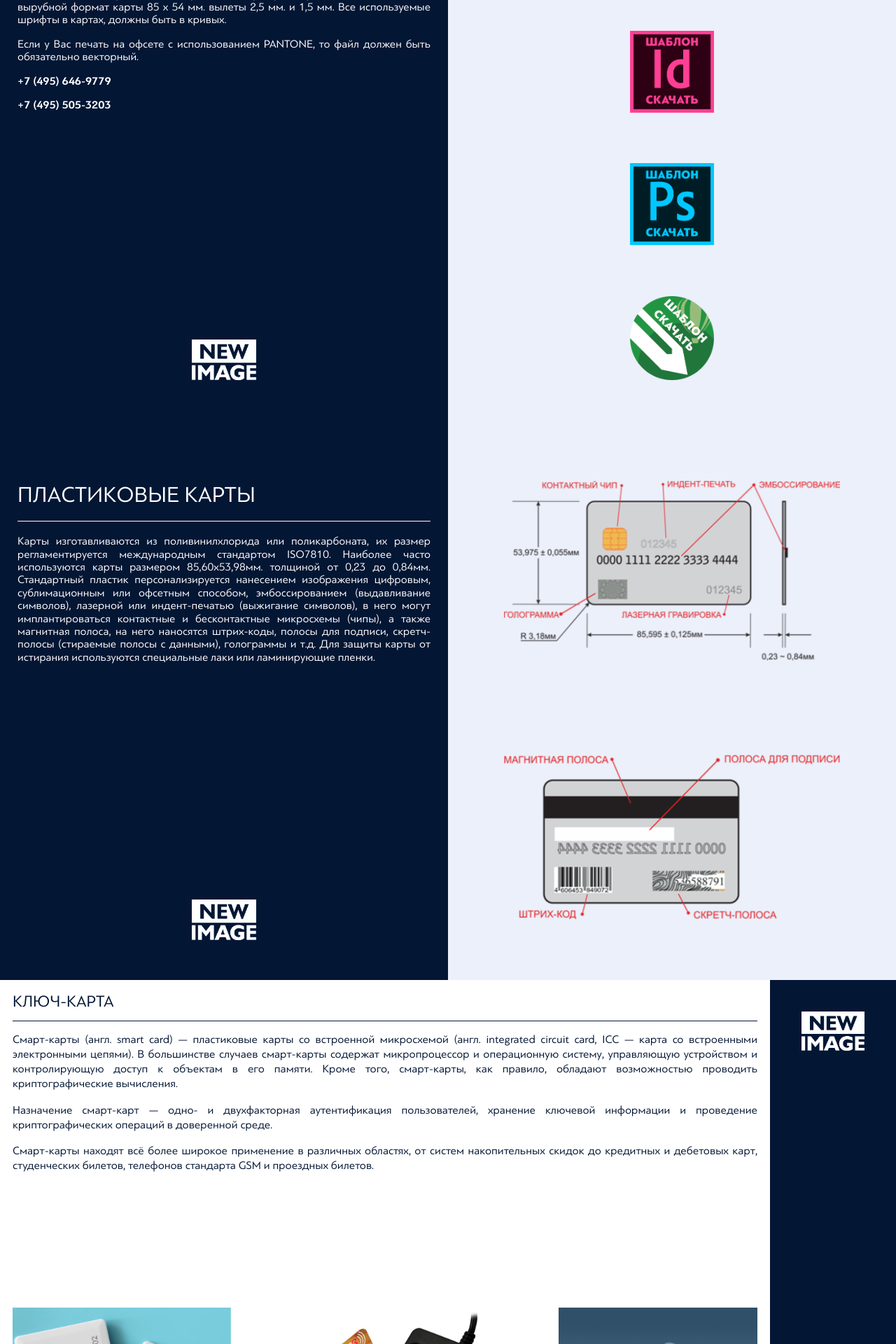
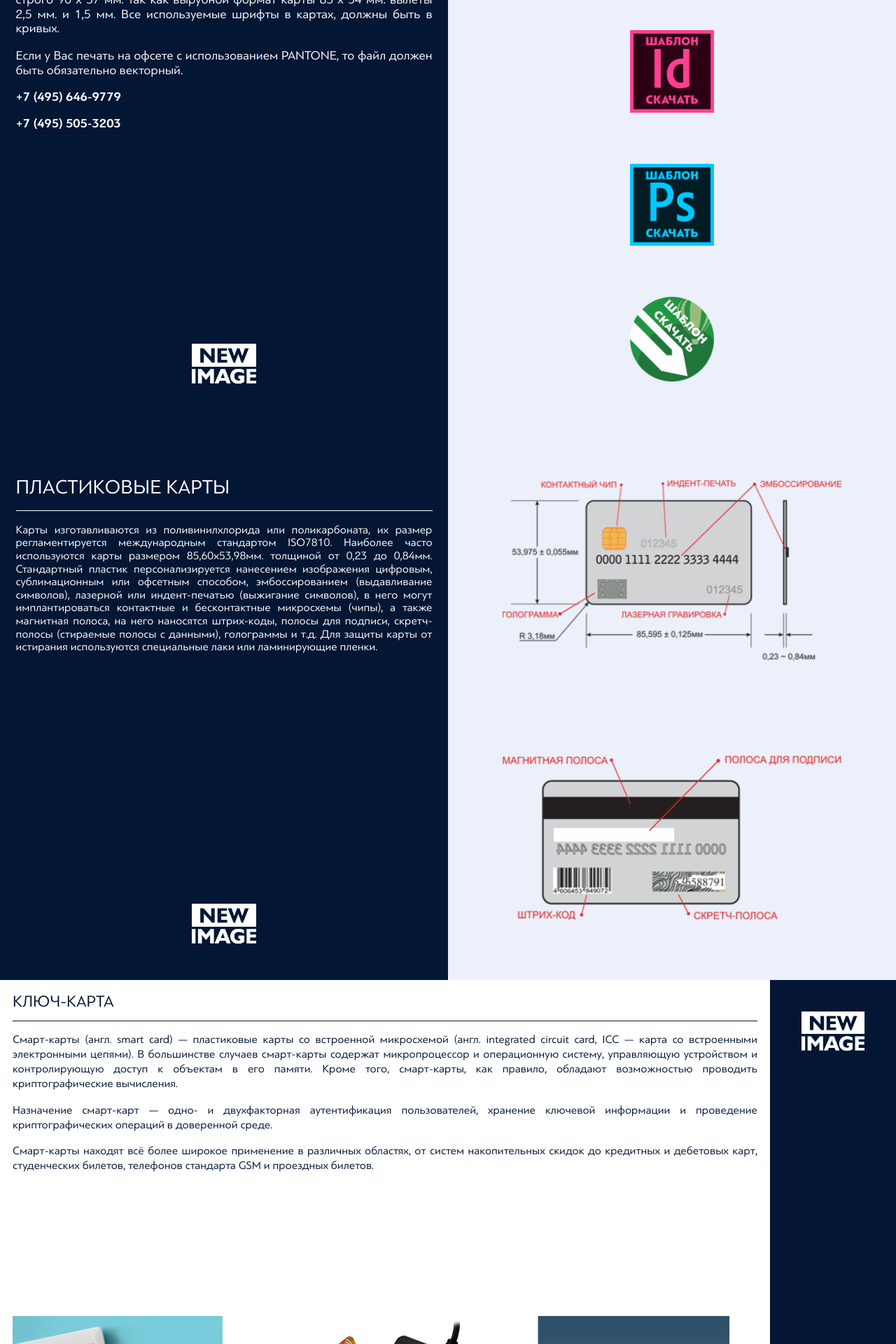
Before and after one commit to digunin/newimage, a PHP site: page /html/cards.html in a window 1280 px wide. Shown: the part 200-2120 px from the top of the page at 70% size. Run offline with PHP 8.4, Linux system fonts and the light colour scheme.

Commit message:
Исправление верстки под IE и корректировка размера шрифтов

```diff
--- a/css/services-style.css
+++ b/css/services-style.css
@@ -40,7 +40,7 @@
 }
 
 .container {
-  font-size: 1rem;
+  font-size: 1.1rem;
 }
 
 .container .sidebar {
@@ -100,6 +100,9 @@
 
 .container .content-info {
   color: #031634;
+  -webkit-box-flex: 1;
+      -ms-flex: 1;
+          flex: 1;
 }
 
 .container .content-info .content-header {
@@ -129,7 +132,7 @@
   display: -webkit-box;
   display: -ms-flexbox;
   display: flex;
-  font-size: 1rem;
+  font-size: 1.1rem;
 }
 
 .primary-services-container .side {
@@ -172,8 +175,12 @@
 }
 
 .primary-services-container .left-side-info {
-  font-size: 1.6rem;
+  font-size: 1.8em;
   text-align: justify;
+}
+
+.primary-services-container .left-side-info p:first-child {
+  margin-top: 0;
 }
 
 .primary-services-container .left-side-footer {
@@ -239,6 +246,10 @@
   background-origin: content-box;
 }
 
+#cards1 .primary-services-container .left-side-info {
+  font-size: 2em;
+}
+
 #cards1 .primary-services-container .left-side, #cards2 .primary-services-container .left-side {
   background-color: #031634;
   color: white;
@@ -246,10 +257,6 @@
 
 #cards1 .primary-services-container .left-side-header::after, #cards2 .primary-services-container .left-side-header::after {
   background-color: white;
-}
-
-#cards1 .primary-services-container .left-side-info p:first-child, #cards2 .primary-services-container .left-side-info p:first-child {
-  margin-top: 0;
 }
 
 #cards1 .primary-services-container .left-side-info p.phone, #cards2 .primary-services-container .left-side-info p.phone {
@@ -274,6 +281,7 @@
       -ms-grid-row-align: center;
       align-self: center;
   width: 80%;
+  min-height: 1px;
 }
 
 #cards1 .primary-services-container .right-side a, #cards2 .primary-services-container .right-side a {
@@ -281,6 +289,7 @@
       -ms-grid-row-align: center;
       align-self: center;
   width: 20%;
+  min-height: 1px;
 }
 
 #cards1 .primary-services-container .right-side a img, #cards2 .primary-services-container .right-side a img {
@@ -295,25 +304,27 @@
 
 #cards3 .container .content, #cards4 .container .content {
   -webkit-box-flex: 1;
-      -ms-flex: 1 1 auto;
-          flex: 1 1 auto;
+      -ms-flex: 1;
+          flex: 1;
   margin-right: 0;
+  min-height: 100vh;
 }
 
 #cards3 .container .sidebar, #cards4 .container .sidebar {
   position: static;
-  -webkit-box-flex: 1;
-      -ms-flex: 1 0 auto;
-          flex: 1 0 auto;
 }
 
 #cards3 .container .footer img, #cards4 .container .footer img {
-  max-width: 100%;
+  max-width: 80vw;
+  max-height: 75vh;
 }
 
 @media screen and (max-width: 1400px) {
   .container {
     font-size: .9rem;
   }
+  .primary-services-container {
+    font-size: .9rem;
+  }
 }
 /*# sourceMappingURL=services-style.css.map */
--- a/sass/services/_cards.sass
+++ b/sass/services/_cards.sass
@@ -1,3 +1,9 @@
+#cards1
+    .primary-services-container
+        .left-side
+            &-info
+                font-size: 2em
+
 #cards1, #cards2
     .primary-services-container
         .left-side
@@ -8,8 +14,6 @@
                     background-color: $text-white-color
             &-info
                 p
-                    &:first-child
-                        margin-top: 0
                     &.phone
                         +B_bold
         .right-side
@@ -20,9 +24,11 @@
             &>img
                 align-self: center
                 width: 80%
+                min-height: 1px
             a
                 align-self: center
                 width: 20%
+                min-height: 1px
                 img
                     width: 100%
 
@@ -30,11 +36,12 @@
     .container
         display: flex
         .content
-            flex: 1 1 auto
+            flex: 1
             margin-right: 0
+            min-height: 100vh
         .sidebar
             position: static
-            flex: 1 0 auto
         .footer
             img
-                max-width: 100%
+                max-width: 80vw
+                max-height: 75vh
--- a/sass/services/_services-common.sass
+++ b/sass/services/_services-common.sass
@@ -8,7 +8,7 @@
     box-sizing: border-box
 
 .container
-    font-size: 1rem
+    font-size: 1.1rem
     .sidebar
         position: fixed
         top: 0
@@ -40,6 +40,7 @@
         justify-content: space-between
         &-info
             color: $primary-color
+            flex: 1
             .content-header
                 font-size: 2.6em
                 position: relative
@@ -60,7 +61,7 @@
 
 .primary-services-container
     display: flex
-    font-size: 1rem
+    font-size: 1.1rem
     .side
         flex-basis: 50%
     .left-side
@@ -87,8 +88,11 @@
                 height: 1px
                 background-color: $primary-color
         &-info
-            font-size: 1.6rem
+            font-size: 1.8em
             text-align: justify
+            p
+                &:first-child
+                    margin-top: 0
         &-footer
             margin: auto auto 3em
             text-align: center
--- a/sass/services/_services_media.sass
+++ b/sass/services/_services_media.sass
@@ -1,3 +1,5 @@
 @media screen and ( max-width: 1400px)
     .container
         font-size: .9rem
+    .primary-services-container
+        font-size: .9rem
```
Also changed, not shown: 1 other file.
